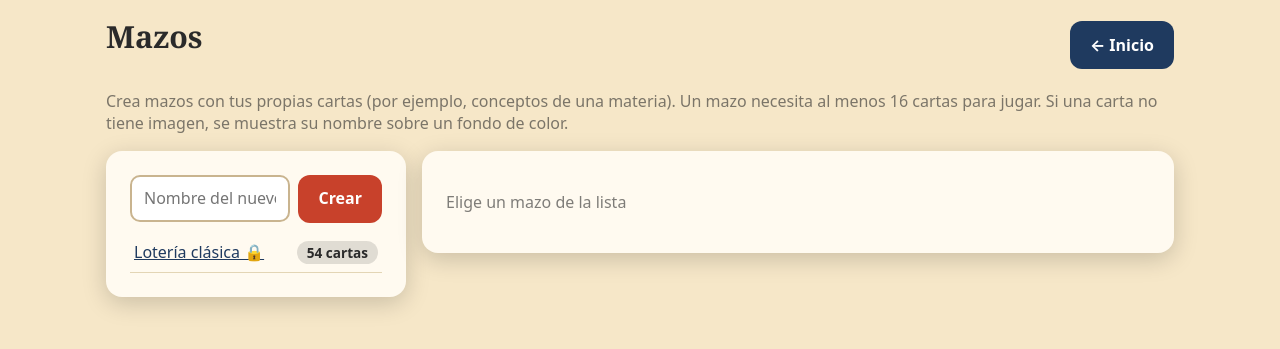
After one commit to ismaelacevedocb192/loteria-mexicana, a PHP site: page /mazos.php in a window 1280 px wide. The commit adds this page. Shown: the top 349 px of the page. Run offline with PHP 8.4, Linux system fonts and the light colour scheme; data that the repository does not hold is empty.

Commit message:
feat: panel de mazos personalizados
Co-Authored-By: Claude Fable 5.1 <noreply@anthropic.com>

```diff
--- a/assets/app.css
+++ b/assets/app.css
@@ -37,10 +37,10 @@ form .btn { margin-top: 14px; width: 100%; }
 .lista a.activo { font-weight: 700; }
 
 /* Carta genérica (proporción 300x420) */
-.carta { aspect-ratio: 300 / 420; border-radius: 10px; overflow: hidden; background: var(--crema); box-shadow: 0 3px 10px rgba(0,0,0,.35); }
+.carta { container-type: inline-size; aspect-ratio: 300 / 420; border-radius: 10px; overflow: hidden; background: var(--crema); box-shadow: 0 3px 10px rgba(0,0,0,.35); }
 .carta img { width: 100%; height: 100%; object-fit: contain; display: block; }
 .carta-texto { width: 100%; height: 100%; display: grid; place-items: center; color: #fff; font-weight: 700; text-align: center; padding: 6px;
-               font-family: Georgia, serif; text-shadow: 0 1px 3px rgba(0,0,0,.5); font-size: clamp(11px, 2.6vw, 22px); line-height: 1.2; overflow: hidden; }
+               font-family: Georgia, serif; text-shadow: 0 1px 3px rgba(0,0,0,.5); font-size: clamp(10px, 13cqw, 26px); line-height: 1.15; overflow: hidden; overflow-wrap: anywhere; hyphens: auto; }
 @keyframes sacudir { 0%,100% { transform: translateX(0) } 20% { transform: translateX(-7px) } 40% { transform: translateX(7px) } 60% { transform: translateX(-5px) } 80% { transform: translateX(5px) } }
 .sacudir { animation: sacudir .3s; }
 
--- /dev/null
+++ b/assets/mazos.js
@@ -0,0 +1,80 @@
+(() => {
+  const $ = id => document.getElementById(id);
+  const k = LOT.k ? '&k=' + encodeURIComponent(LOT.k) : '';
+  const get = a => fetch('api.php?a=' + a + k).then(r => r.json());
+  const post = (a, fd) => { if (LOT.k) fd.append('k', LOT.k); return fetch('api.php?a=' + a, {method: 'POST', body: fd}).then(r => r.json()); };
+  const fdDe = obj => { const fd = new FormData(); for (const [a, b] of Object.entries(obj)) fd.append(a, b); return fd; };
+  const esc = s => String(s).replace(/[&<>"']/g, c => ({'&': '&amp;', '<': '&lt;', '>': '&gt;', '"': '&quot;', "'": '&#39;'}[c]));
+  const cartaHTML = c => c.imagen
+    ? `<img src="${esc(c.imagen)}" alt="${esc(c.nombre)}">`
+    : `<div class="carta-texto" style="background:hsl(${(c.numero * 47) % 360},55%,45%)">${c.numero}<br>${esc(c.nombre)}</div>`;
+  let actual = null;
+
+  async function listar() {
+    const r = await get('mazos_listar');
+    if (!r.ok) return alert(r.error);
+    $('listaMazos').innerHTML = r.mazos.map(m =>
+      `<li><a href="#" data-id="${m.id}" class="${actual === m.id ? 'activo' : ''}">${esc(m.nombre)}${m.es_default ? ' 🔒' : ''}</a> <span class="pill">${m.cartas} cartas</span></li>`).join('');
+    for (const a of $('listaMazos').querySelectorAll('a')) a.onclick = e => { e.preventDefault(); abrir(+a.dataset.id); };
+  }
+
+  async function abrir(id) {
+    actual = id;
+    const r = await get('mazo_cartas&mazo_id=' + id);
+    if (!r.ok) return alert(r.error);
+    $('detalle').innerHTML = '';
+    $('detalle').append($('tplDetalle').content.cloneNode(true));
+    $('detNombre').textContent = r.mazo.nombre;
+    const editable = !r.mazo.es_default;
+    $('formCarta').classList.toggle('oculto', !editable);
+    $('formCarta').mazo_id.value = id;
+    if (editable) $('detAcciones').innerHTML = `<button class="btn btn-secundario" id="btnRenombrar">Renombrar</button> <button class="btn btn-peligro" id="btnBorrarMazo">Borrar mazo</button>`;
+    else $('detAcciones').innerHTML = '<span class="pill">Mazo clásico, solo lectura</span>';
+    $('cartas').innerHTML = r.cartas.map(c => `<div class="carta-item"><div class="carta">${cartaHTML(c)}</div><div class="carta-pie"><b>${c.numero}</b> ${esc(c.nombre)}
+        ${editable ? `<button class="mini" data-editar="${c.id}" title="Editar">✎</button><button class="mini" data-borrar="${c.id}" title="Borrar">🗑</button>` : ''}</div></div>`).join('')
+      || '<p class="tenue">Sin cartas. Agrega al menos 16 para poder jugar.</p>';
+    listar();
+    if (!editable) return;
+    $('formCarta').onsubmit = async e => {
+      e.preventDefault();
+      const rr = await post('carta_guardar', new FormData(e.target));
+      if (!rr.ok) { $('errCarta').textContent = rr.error; $('errCarta').classList.remove('oculto'); return; }
+      const siguienteNumero = +e.target.numero.value + 1;
+      await abrir(id);
+      if (!e.target.id.value) { $('formCarta').numero.value = siguienteNumero; $('formCarta').nombre.focus(); }
+    };
+    $('btnCancelar').onclick = () => { const f = $('formCarta'); f.reset(); f.id.value = ''; f.mazo_id.value = id; $('btnCancelar').classList.add('oculto'); };
+    for (const b of $('cartas').querySelectorAll('[data-editar]')) b.onclick = () => {
+      const c = r.cartas.find(x => x.id == b.dataset.editar);
+      const f = $('formCarta'); f.id.value = c.id; f.numero.value = c.numero; f.nombre.value = c.nombre;
+      $('btnCancelar').classList.remove('oculto'); f.nombre.focus();
+    };
+    for (const b of $('cartas').querySelectorAll('[data-borrar]')) b.onclick = async () => {
+      if (!confirm('¿Borrar esta carta?')) return;
+      const rr = await post('carta_borrar', fdDe({id: b.dataset.borrar}));
+      if (!rr.ok) alert(rr.error);
+      abrir(id);
+    };
+    $('btnRenombrar').onclick = async () => {
+      const n = prompt('Nuevo nombre del mazo', r.mazo.nombre);
+      if (!n) return;
+      const rr = await post('mazo_renombrar', fdDe({id, nombre: n}));
+      if (!rr.ok) alert(rr.error);
+      abrir(id);
+    };
+    $('btnBorrarMazo').onclick = async () => {
+      if (!confirm('¿Borrar el mazo y todas sus cartas?')) return;
+      const rr = await post('mazo_borrar', fdDe({id}));
+      if (!rr.ok) return alert(rr.error);
+      actual = null; $('detalle').innerHTML = '<p class="tenue">Elige un mazo de la lista</p>'; listar();
+    };
+  }
+
+  $('formMazo').onsubmit = async e => {
+    e.preventDefault();
+    const r = await post('mazo_crear', new FormData(e.target));
+    if (!r.ok) return alert(r.error);
+    e.target.reset(); await listar(); abrir(r.id);
+  };
+  listar();
+})();
--- /dev/null
+++ b/mazos.php
@@ -0,0 +1,32 @@
+<?php
+require_once __DIR__ . '/db.php';
+require_once __DIR__ . '/lib/vista.php';
+exigirClaveVista();
+cabecera('Mazos', 'mazos');
+?>
+<main class="contenedor">
+  <header class="barra"><h1>Mazos</h1><a class="btn btn-secundario" href="index.php">← Inicio</a></header>
+  <p class="tenue">Crea mazos con tus propias cartas (por ejemplo, conceptos de una materia). Un mazo necesita al menos 16 cartas para jugar. Si una carta no tiene imagen, se muestra su nombre sobre un fondo de color.</p>
+  <section class="dos-columnas">
+    <div class="tarjeta">
+      <form id="formMazo" class="fila"><input name="nombre" placeholder="Nombre del nuevo mazo" maxlength="80" required><button class="btn btn-primario">Crear</button></form>
+      <ul id="listaMazos" class="lista"></ul>
+    </div>
+    <div class="tarjeta" id="detalle"><p class="tenue">Elige un mazo de la lista</p></div>
+  </section>
+</main>
+<template id="tplDetalle">
+  <header class="barra"><h2 id="detNombre"></h2><span id="detAcciones"></span></header>
+  <form id="formCarta" class="form-carta" enctype="multipart/form-data">
+    <input type="hidden" name="id"><input type="hidden" name="mazo_id">
+    <input name="numero" type="number" min="1" max="999" placeholder="N°" required title="Número de la carta">
+    <input name="nombre" placeholder="Nombre de la carta" maxlength="80" required>
+    <input name="imagen" type="file" accept="image/png,image/jpeg,image/webp,image/svg+xml" title="Imagen opcional (PNG, JPG, WEBP o SVG, máx. 2 MB)">
+    <button class="btn btn-primario">Guardar carta</button>
+    <button type="button" class="btn btn-secundario oculto" id="btnCancelar">Cancelar</button>
+    <p class="error oculto" id="errCarta"></p>
+  </form>
+  <div class="rejilla-cartas" id="cartas"></div>
+</template>
+<script src="assets/mazos.js?v=1"></script>
+<?php pie();
```
